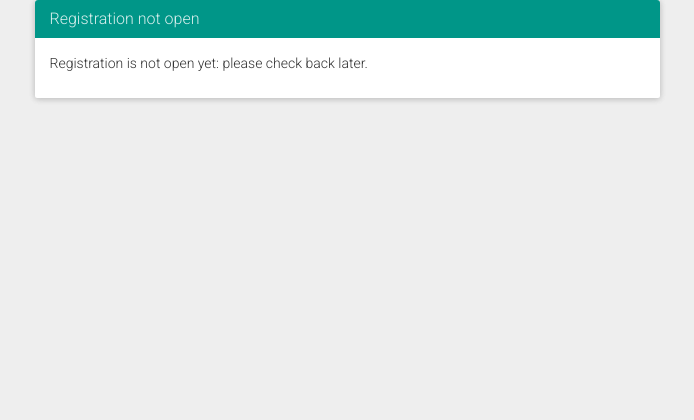
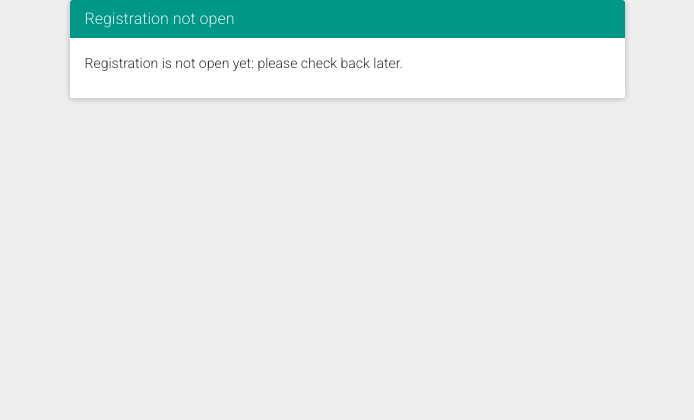
Before and after one commit to trombonehero/nerf-herder, a Flask app: template templates/registration-not-open.html in a window 1280 px wide. Shown: the top 420 px of the page, without its empty margins (293-987 px from the left). Run offline with Flask 2, Linux system fonts and the light colour scheme; the template is opened without the code that fills it, so the values that code supplies are empty; parts of the project's set-up code (start-up, migrations or seed data) failed here and were passed over; some libraries are stand-ins or nearby versions.

Commit message:
Add missing div.container.

```diff
--- a/templates/registration-not-open.html
+++ b/templates/registration-not-open.html
@@ -5,6 +5,7 @@
 {% block content %}
   {{ super() }}
 
+  <div class="container">
     <div class="row">
       <div class="col-md-3"></div>
       <div class="col-md-6">
@@ -20,4 +21,6 @@
         </div>
       </div>
       <div class="col-md-3"></div>
+    </div>
+  </div>
 {% endblock %}
```
Lines whose indentation alone changed are shown as unchanged.
